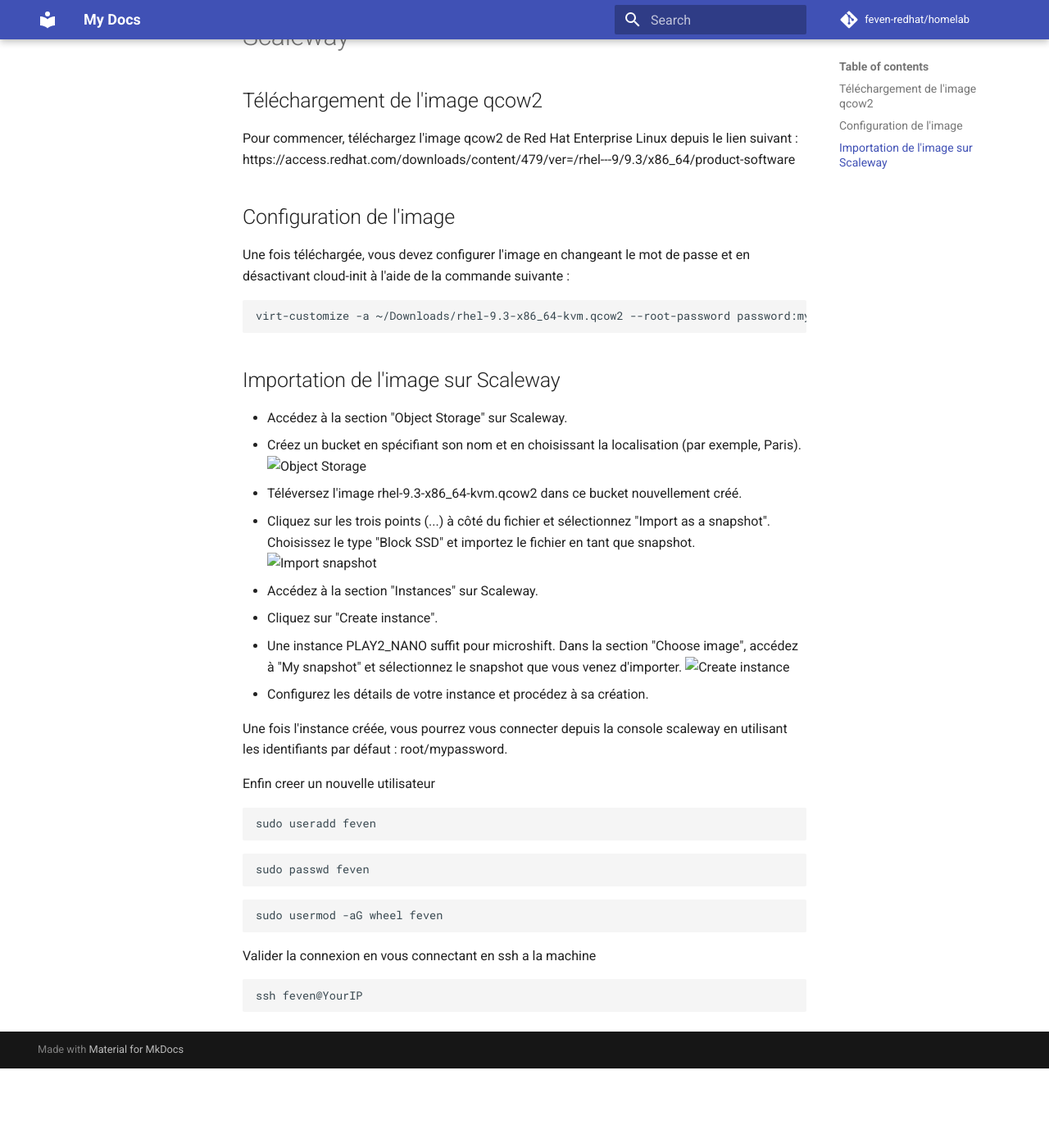
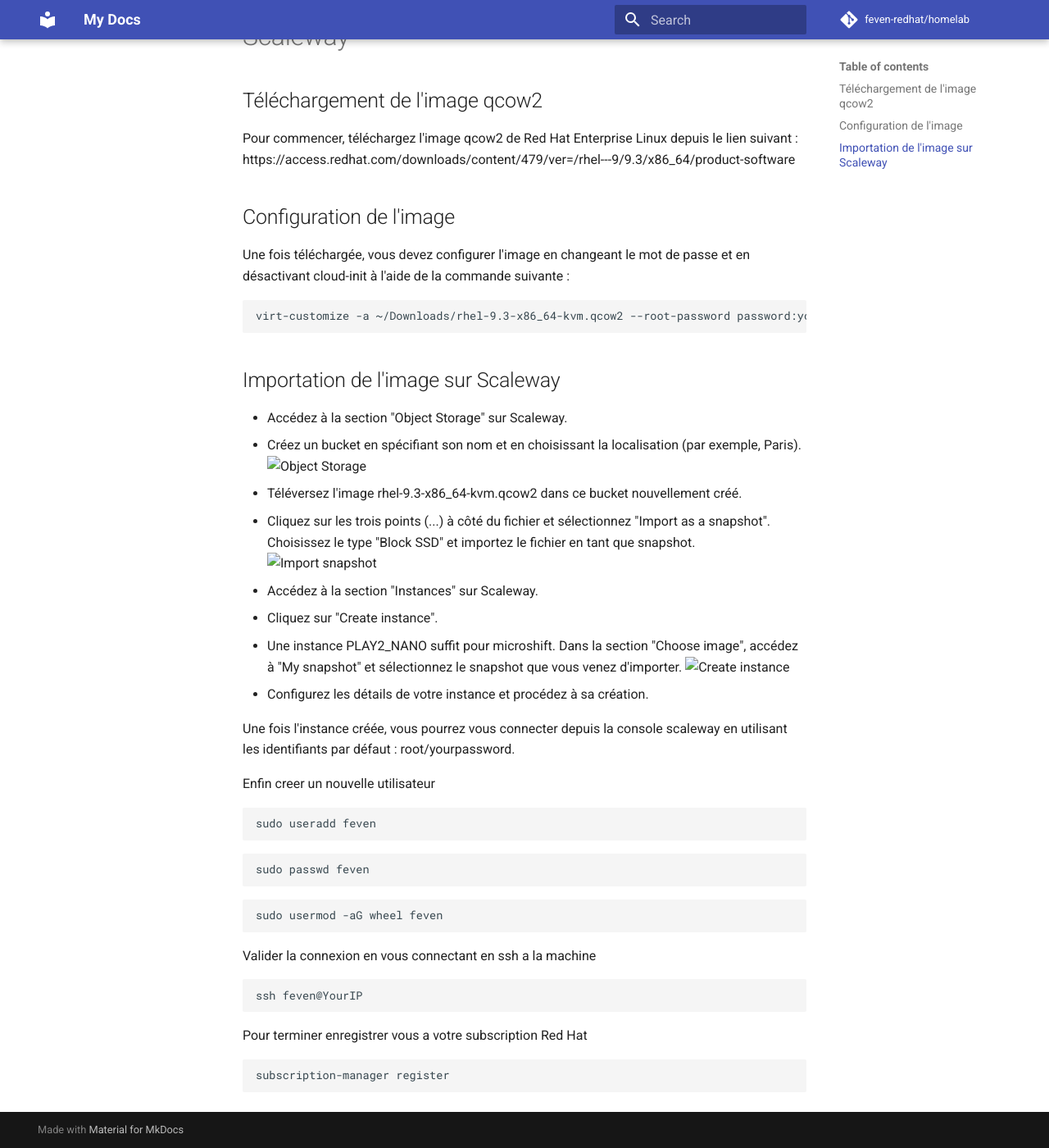
Before and after one commit to neutron-IT-organization/deepseek-openshift, an MkDocs documentation site: the page built from content/openshift/02_rhel-installation.md, in a window 1280 px wide and 1400 px high, scrolled down 164 px. Shown: the whole window at 82% size. Built offline with MkDocs 1.6.1 and Material for MkDocs 9.7.7, drawn with Linux system fonts in a browser that asks for light colours; comment, search, counter and statistics services are not loaded; before the commit the page ends 1467 px from its top, so only the background shows below that.

Commit message:
update contentush

````diff
--- a/content/openshift/02_rhel-installation.md
+++ b/content/openshift/02_rhel-installation.md
@@ -11,7 +11,7 @@
 Une fois téléchargée, vous devez configurer l'image en changeant le mot de passe et en désactivant cloud-init à l'aide de la commande suivante :
 
 ```shell
-virt-customize -a ~/Downloads/rhel-9.3-x86_64-kvm.qcow2 --root-password password:mypassword --uninstall cloud-init
+virt-customize -a ~/Downloads/rhel-9.3-x86_64-kvm.qcow2 --root-password password:yourpassword --uninstall cloud-init
 ```
 
 ## Importation de l'image sur Scaleway
@@ -28,7 +28,7 @@
 ![Create instance](/images/create-instance.png)
 - Configurez les détails de votre instance et procédez à sa création.
 
-Une fois l'instance créée, vous pourrez vous connecter depuis la console scaleway en utilisant les identifiants par défaut : root/mypassword.
+Une fois l'instance créée, vous pourrez vous connecter depuis la console scaleway en utilisant les identifiants par défaut : root/yourpassword.
 
 Enfin creer un nouvelle utilisateur
 
@@ -49,3 +49,9 @@
 ```shell
 ssh feven@YourIP
 ```
+
+Pour terminer enregistrer vous a votre subscription Red Hat
+
+```shell
+subscription-manager register
+```
````
Also changed, not shown: content/openshift/03_microshift-installation.md (added, +35 -0 lines).
